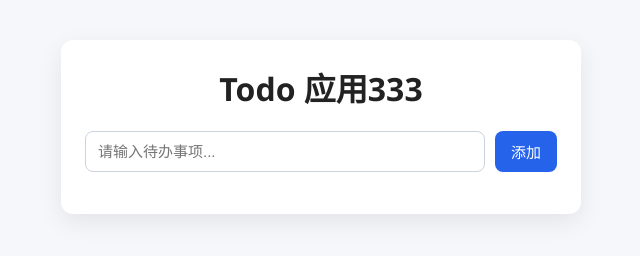
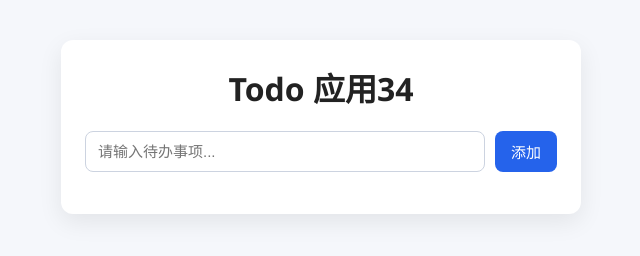
Before and after one commit to yanhuyongcas-del/aiscript, a plain HTML site: page git-to/index.html in a window 1280 px wide. Shown: the whole page, without its empty margins (319-959 px from the left). Drawn offline with Linux system fonts and the light colour scheme.

Commit message:
改成34

```diff
--- a/git-to/index.html
+++ b/git-to/index.html
@@ -8,7 +8,7 @@
 </head>
 <body>
   <main class="todo-app">
-    <h1>Todo 应用333</h1>
+    <h1>Todo 应用34</h1>
 
     <form id="todo-form" class="todo-form">
       <input
```
